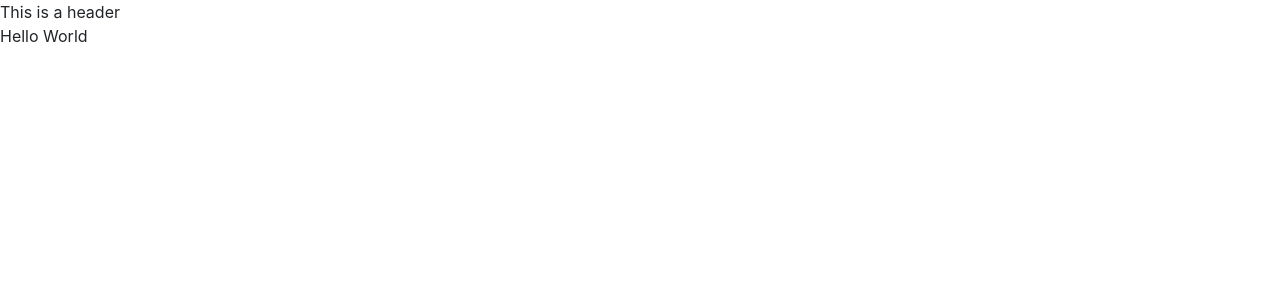
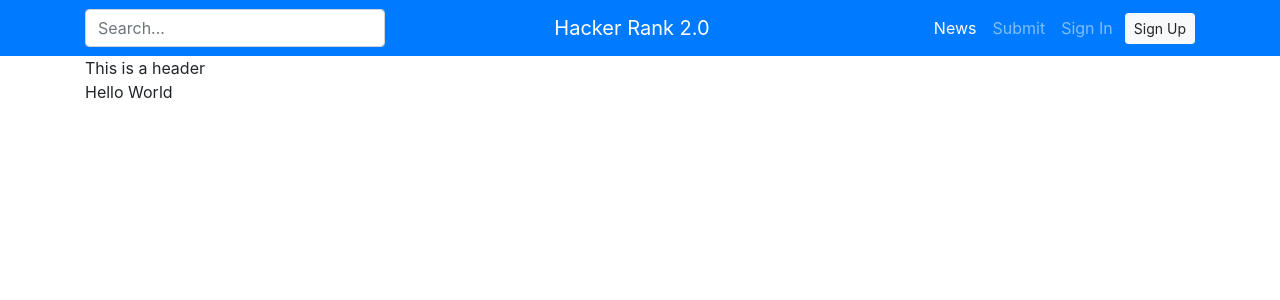
Before and after one commit to pramindanata/hackernews-2.0-client, a React (Create React App) app: page / in a window 1280 px wide. Shown: the top 300 px of the page. Built offline with nearby package versions, Linux system fonts and the light colour scheme.

Commit message:
setup navbar

```diff
--- a/package.json
+++ b/package.json
@@ -6,11 +6,13 @@
     "@testing-library/jest-dom": "^4.2.4",
     "@testing-library/react": "^9.5.0",
     "@testing-library/user-event": "^7.2.1",
+    "@types/classnames": "^2.2.10",
     "@types/jest": "^24.9.1",
     "@types/node": "^12.12.29",
     "@types/react": "^16.9.23",
     "@types/react-dom": "^16.9.5",
     "bootstrap": "^4.4.1",
+    "classnames": "^2.2.6",
     "node-sass": "^4.13.1",
     "react": "^16.13.0",
     "react-app-rewired": "^2.1.5",
--- a/src/asset/app.scss
+++ b/src/asset/app.scss
@@ -1 +1,34 @@
+@import "~bootstrap/scss/functions";
+@import "~bootstrap/scss/variables";
+@import "~bootstrap/scss/mixins";
+
+// Prefix `c` stand for `custom`
+$c-lg-breakpoint: map-get($grid-breakpoints, "lg");
+
+@media (max-width: $c-lg-breakpoint - 1) {
+  .app-navbar .navbar-nav {
+    flex-direction: row;
+    justify-content: center;
+  }
+
+  .app-navbar .navbar-nav .nav-link {
+    padding-left: $nav-link-padding-x;
+    padding-right: $nav-link-padding-x;
+  }
+
+  .app-navbar .desktop-nav-item {
+    display: none!important;
+  }
+}
+
+@media (min-width: $c-lg-breakpoint) {
+  .app-navbar .mobile-nav-item.navbar-collapse.collapse {
+    display: none!important;
+  }
+
+  .app-navbar .mobile-nav-item {
+    display: none!important;
+  }
+}
+
 @import '~bootstrap/scss/bootstrap.scss';
--- /dev/null
+++ b/src/config.ts
@@ -0,0 +1,5 @@
+export default {
+  css: {
+    lgBreakpoint: 992,
+  },
+}
--- a/src/layout/default.tsx
+++ b/src/layout/default.tsx
@@ -1,11 +1,16 @@
 import React from 'react'
+import { Container } from 'react-bootstrap'
+import Header from '@/shared/components/header'
 
 const Default = (props: any): JSX.Element => {
   return (
-    <div>
-      <div>This is a header</div>
-      {props.children}
-    </div>
+    <>
+      <Header />
+      <Container>
+        <div>This is a header</div>
+        {props.children}
+      </Container>
+    </>
   )
 }
 
--- /dev/null
+++ b/src/shared/components/header/desktopNav.tsx
@@ -0,0 +1,29 @@
+import React from 'react'
+import { Nav, Navbar, Form, FormControl } from 'react-bootstrap'
+import NavItems from './navItems'
+import styles from './style/navbar.module.css'
+
+const MobileNav = (): JSX.Element => {
+  return (
+    <>
+      <Form inline className="desktop-nav-item">
+        <FormControl
+          className={`w-100 ${styles.searchWrapper}`}
+          type="text"
+          placeholder="Search..."
+        />
+      </Form>
+
+      <Navbar.Brand className="desktop-nav-item">Hacker Rank 2.0</Navbar.Brand>
+
+      <Nav
+        className={`desktop-nav-item ${styles.navWrapper}`}
+        activeKey="/news"
+      >
+        <NavItems />
+      </Nav>
+    </>
+  )
+}
+
+export default MobileNav
--- /dev/null
+++ b/src/shared/components/header/index.tsx
@@ -0,0 +1,40 @@
+import React, { useEffect, useState } from 'react'
+import { Navbar, Container } from 'react-bootstrap'
+import useWindowDimensions from '@/shared/hook/useWindowDimensions'
+import config from '@/config'
+import styles from './style/navbar.module.css'
+import MobileNav from './mobileNav'
+import DesktopNav from './desktopNav'
+
+const Header = (): JSX.Element => {
+  const { width } = useWindowDimensions()
+  const [bigNavbar, setBigNavbar] = useState(true)
+
+  useEffect(() => {
+    if (width) {
+      if (width < config.css.lgBreakpoint) {
+        setBigNavbar(false)
+      } else {
+        setBigNavbar(true)
+      }
+    }
+  }, [width])
+
+  return (
+    <div className="bg-primary">
+      <Container>
+        <Navbar
+          collapseOnSelect
+          bg="primary"
+          variant="dark"
+          expand="lg"
+          className={`px-0 app-navbar ${bigNavbar && styles.navbarWrapper}`}
+        >
+          {!bigNavbar ? <MobileNav /> : <DesktopNav />}
+        </Navbar>
+      </Container>
+    </div>
+  )
+}
+
+export default Header
--- /dev/null
+++ b/src/shared/components/header/mobileNav.tsx
@@ -0,0 +1,23 @@
+import React from 'react'
+import { Nav, Navbar, Form, FormControl } from 'react-bootstrap'
+import NavItems from './navItems'
+
+const MobileNav = (): JSX.Element => {
+  return (
+    <>
+      <Navbar.Brand className="mobile-nav-item">Hacker Rank 2.0</Navbar.Brand>
+      <Navbar.Toggle className="mobile-nav-item" aria-controls="navbar" />
+      <Navbar.Collapse className="mobile-nav-item" id="navbar">
+        <Nav activeKey="/news">
+          <NavItems />
+        </Nav>
+
+        <Form inline>
+          <FormControl className="w-100" type="text" placeholder="Search..." />
+        </Form>
+      </Navbar.Collapse>
+    </>
+  )
+}
+
+export default MobileNav
--- /dev/null
+++ b/src/shared/components/header/navItems.tsx
@@ -0,0 +1,27 @@
+import React from 'react'
+import { Nav } from 'react-bootstrap'
+import styles from './style/navbar.module.css'
+
+const NavItems = (): JSX.Element => {
+  return (
+    <>
+      <Nav.Item>
+        <Nav.Link eventKey="/news">News</Nav.Link>
+      </Nav.Item>
+
+      <Nav.Item>
+        <Nav.Link eventKey="/submit">Submit</Nav.Link>
+      </Nav.Item>
+
+      <Nav.Item>
+        <Nav.Link eventKey="/sign-in">Sign In</Nav.Link>
+      </Nav.Item>
+
+      <Nav.Item className={`ml-1 ${styles.signUpNavItem}`}>
+        <button className="btn btn-light btn-sm">Sign Up</button>
+      </Nav.Item>
+    </>
+  )
+}
+
+export default NavItems
--- /dev/null
+++ b/src/shared/components/header/style/navbar.module.css
@@ -0,0 +1,17 @@
+.navbarWrapper {
+  justify-content: space-between!important;
+}
+
+.searchWrapper {
+  min-width: 300px;
+}
+
+.navWrapper {
+  justify-content: flex-end;
+  min-width: 300px;
+}
+
+.signUpNavItem {
+  display: flex;
+  align-items: center;
+}
--- /dev/null
+++ b/src/shared/hook/useWindowDimensions.ts
@@ -0,0 +1,32 @@
+import { useState, useEffect, useCallback } from 'react'
+
+interface WindowDimensions {
+  width: null | number
+  height: null | number
+}
+
+export default (): WindowDimensions => {
+  const hasWindow = typeof window !== 'undefined'
+  const getWindowDimensions = useCallback(() => {
+    const width = hasWindow ? window.innerWidth : null
+    const height = hasWindow ? window.innerHeight : null
+
+    return { width, height }
+  }, [hasWindow])
+
+  const [dimensions, setDimensions] = useState(getWindowDimensions())
+
+  useEffect(() => {
+    function handleResize(): void {
+      setDimensions(getWindowDimensions())
+    }
+
+    if (hasWindow) {
+      window.addEventListener('resize', handleResize)
+
+      return (): void => window.removeEventListener('resize', handleResize)
+    }
+  }, [hasWindow, getWindowDimensions])
+
+  return dimensions
+}
```
Also changed, not shown: 1 other file (tests, documents, lock files or other folders).
